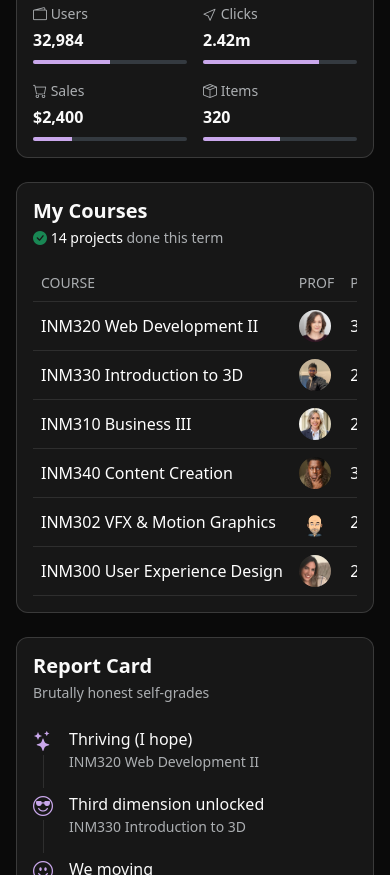
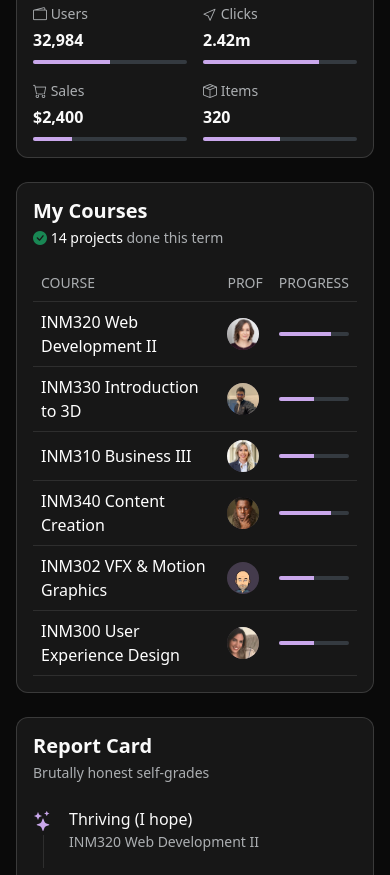
Before and after one commit to XarXarBinx/Zara-Syed-Dashboard, a website: page public/index.html in a window 390 px wide. Shown: the part 1669-2544 px from the top of the page. Drawn offline with nearby package versions, Linux system fonts and the light colour scheme.

Commit message:
add headshot, avatar backgrounds, fix mobile table scroll

```diff
--- a/public/index.html
+++ b/public/index.html
@@ -27,7 +27,9 @@
         </div>
 
         <div class="offcanvas-body flex-column">
-          <p class="fw-bold border-bottom pb-3" id="sidebar-title">
+                    <p class="fw-bold border-bottom pb-3 d-flex align-items-center gap-2" id="sidebar-title">
+            <img src="assets/images/zara.jpg" alt="Zara Syed" class="avatar avatar-me rounded-circle"> ZARA'S CUSTOM DASH
+          </p>
             <i class="bi bi-grid-1x2"></i> ZARA'S CUSTOM DASH
           </p>
 
@@ -241,20 +243,20 @@
 
                   <!-- table-responsive lets the table scroll sideways on small screens -->
                   <div class="table-responsive">
-                    <table class="table align-middle mb-0">
+                                        <table class="table align-middle mb-0">
                       <thead>
                         <tr class="small text-uppercase">
                           <th scope="col" class="text-body-secondary fw-medium">Course</th>
                           <th scope="col" class="text-body-secondary fw-medium">Prof</th>
-                          <th scope="col" class="text-body-secondary fw-medium">Projects</th>
+                          <th scope="col" class="text-body-secondary fw-medium d-none d-md-table-cell">Projects</th>
                           <th scope="col" class="text-body-secondary fw-medium">Progress</th>
                         </tr>
                       </thead>
                       <tbody>
                         <tr>
-                          <td class="fw-medium text-nowrap">INM320 Web Development II</td>
+                          <td class="course-name fw-medium">INM320 Web Development II</td>
                           <td><img src="assets/images/prof-inm320.png" alt="INM320 professor" class="avatar rounded-circle"></td>
-                          <td>3 / 4</td>
+                          <td class="d-none d-md-table-cell">3 / 4</td>
                           <td>
                             <div class="progress" role="progressbar" aria-label="inm320 progress" aria-valuenow="75" aria-valuemin="0" aria-valuemax="100">
                               <div class="progress-bar w-75"></div>
@@ -262,9 +264,9 @@
                           </td>
                         </tr>
                         <tr>
-                          <td class="fw-medium text-nowrap">INM330 Introduction to 3D</td>
+                          <td class="course-name fw-medium">INM330 Introduction to 3D</td>
                           <td><img src="assets/images/prof-inm330.jpg" alt="INM330 professor" class="avatar rounded-circle"></td>
-                          <td>2 / 4</td>
+                          <td class="d-none d-md-table-cell">2 / 4</td>
                           <td>
                             <div class="progress" role="progressbar" aria-label="inm330 progress" aria-valuenow="50" aria-valuemin="0" aria-valuemax="100">
                               <div class="progress-bar w-50"></div>
@@ -272,9 +274,9 @@
                           </td>
                         </tr>
                         <tr>
-                          <td class="fw-medium text-nowrap">INM310 Business III</td>
+                          <td class="course-name fw-medium">INM310 Business III</td>
                           <td><img src="assets/images/prof-inm310.jpg" alt="INM310 professor" class="avatar rounded-circle"></td>
-                          <td>2 / 4</td>
+                          <td class="d-none d-md-table-cell">2 / 4</td>
                           <td>
                             <div class="progress" role="progressbar" aria-label="inm310 progress" aria-valuenow="50" aria-valuemin="0" aria-valuemax="100">
                               <div class="progress-bar w-50"></div>
@@ -282,9 +284,9 @@
                           </td>
                         </tr>
                         <tr>
-                          <td class="fw-medium text-nowrap">INM340 Content Creation</td>
+                          <td class="course-name fw-medium">INM340 Content Creation</td>
                           <td><img src="assets/images/prof-inm340.jpg" alt="INM340 professor" class="avatar rounded-circle"></td>
-                          <td>3 / 4</td>
+                          <td class="d-none d-md-table-cell">3 / 4</td>
                           <td>
                             <div class="progress" role="progressbar" aria-label="inm340 progress" aria-valuenow="75" aria-valuemin="0" aria-valuemax="100">
                               <div class="progress-bar w-75"></div>
@@ -292,9 +294,9 @@
                           </td>
                         </tr>
                         <tr>
-                          <td class="fw-medium text-nowrap">INM302 VFX &amp; Motion Graphics</td>
+                          <td class="course-name fw-medium">INM302 VFX &amp; Motion Graphics</td>
                           <td><img src="assets/images/prof-inm302.png" alt="INM302 professor" class="avatar rounded-circle"></td>
-                          <td>2 / 4</td>
+                          <td class="d-none d-md-table-cell">2 / 4</td>
                           <td>
                             <div class="progress" role="progressbar" aria-label="inm302 progress" aria-valuenow="50" aria-valuemin="0" aria-valuemax="100">
                               <div class="progress-bar w-50"></div>
@@ -302,9 +304,9 @@
                           </td>
                         </tr>
                         <tr>
-                          <td class="fw-medium text-nowrap">INM300 User Experience Design</td>
+                          <td class="course-name fw-medium">INM300 User Experience Design</td>
                           <td><img src="assets/images/prof-inm300.jpg" alt="INM300 professor" class="avatar rounded-circle"></td>
-                          <td>2 / 4</td>
+                          <td class="d-none d-md-table-cell">2 / 4</td>
                           <td>
                             <div class="progress" role="progressbar" aria-label="inm300 progress" aria-valuenow="50" aria-valuemin="0" aria-valuemax="100">
                               <div class="progress-bar w-50"></div>
--- a/scss/_components.scss
+++ b/scss/_components.scss
@@ -1,12 +1,19 @@
 // ==========================================================
 // components - progress bars, table, avatars, timeline
 // ==========================================================
+
+@use "helpers" as *;
 
 // ---------- progress bars (active users + courses) ----------
 .progress {
   --bs-progress-height: 4px;
   --bs-progress-bar-bg: var(--bs-link-color);
-  min-width: 6rem;
+  min-width: 4rem;
+
+  // small screens and up: a bit longer
+  @include up(sm) {
+    min-width: 6rem;
+  }
 }
 
 // ---------- courses table ----------
@@ -14,10 +21,26 @@
   --bs-table-bg: transparent;     // let the card colour show through
 }
 
+// phones: long course names wrap to two lines
+// tablets and up: keep them on one line
+.course-name {
+  @include up(md) {
+    white-space: nowrap;
+  }
+}
+
+// ---------- avatars (profs + my headshot) ----------
 .avatar {
+  flex-shrink: 0;                 // stays round inside flex rows
   width: 2rem;
   height: 2rem;
   object-fit: cover;              // crops photos into the circle without stretching
+  background-color: rgba(var(--bs-link-color-rgb), 0.25);  // soft lilac behind see-through images
+}
+
+// my headshot is tall, so keep the top (my face) in the circle
+.avatar-me {
+  object-position: center top;
 }
 
 // ---------- report card timeline ----------
```
Also changed, not shown: public/assets/css/style.css, 1 other file.
